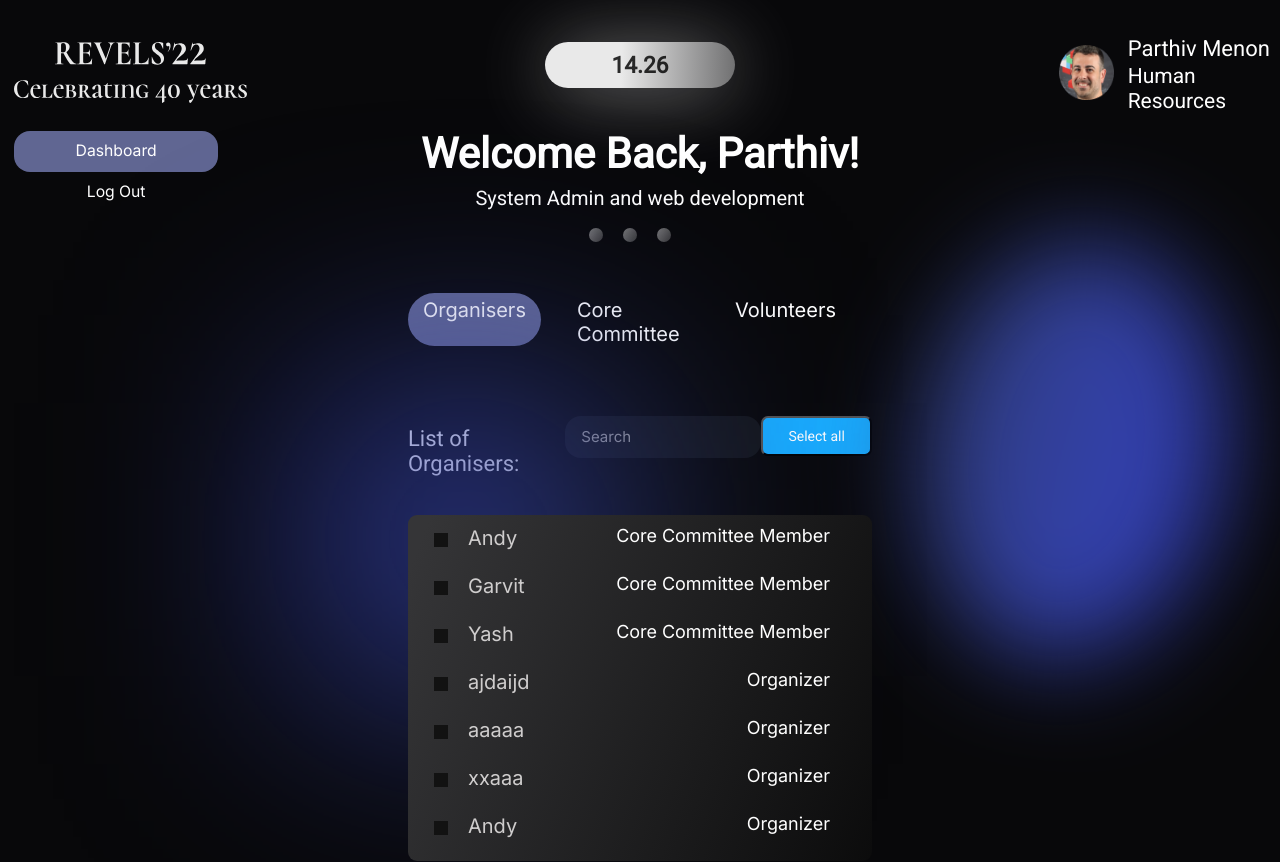
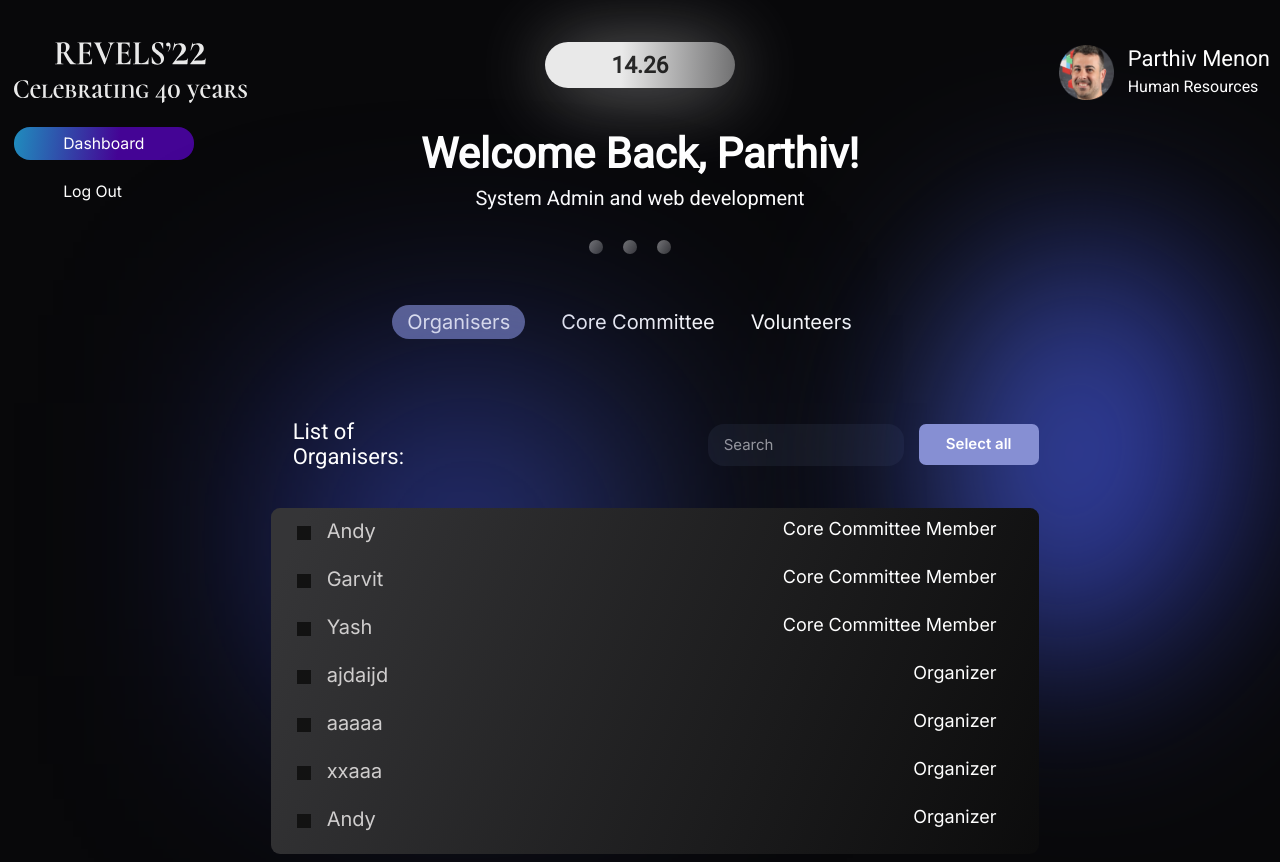
Before and after one commit to adityachandra1/Food-Token-Generator-API-Revels-2022, a React (Create React App) app in the folder new_client/: page /dashboard in a window 1280 px wide. Shown: the top 862 px of the page. Built offline with nearby package versions, Linux system fonts and the light colour scheme.

Commit message:
DashboardCss fixed

```diff
--- a/new_client/src/pages/CSS/DashboardPage.css
+++ b/new_client/src/pages/CSS/DashboardPage.css
@@ -52,6 +52,6 @@
     top: 30vh;
     border-radius: 50%;
     background: linear-gradient( 97.61deg, #3542d3 -18.04%, #303e7c 95.17%, #303e7c 188.52%);
-    filter: blur(50.473px);
+    filter: blur(90.473px);
     transform: rotate(-171.18deg);
 }
--- a/new_client/src/pages/CSS/GenTokens.css
+++ b/new_client/src/pages/CSS/GenTokens.css
@@ -97,7 +97,7 @@
     border: none;
 }
 
-.container {
+.gentokens-page .container {
     padding-top: 30px;
     width: 40vw;
     margin: auto;
--- a/new_client/src/pages/components/DashboardContent.jsx
+++ b/new_client/src/pages/components/DashboardContent.jsx
@@ -41,10 +41,10 @@ function DashboardContent({ USERS }) {
           Volunteers
         </a>
       </div>
-      <div className="list d-flex flex-column justify-content-center align-content-center">
-        <div className="list-header d-flex flex-row justify-content-center">
+      <div className="list d-flex flex-column justify-content-center align-self-end">
+        <div className="list-header d-flex flex-row">
           <h3 className="list-heading">List of Organisers:</h3>
-          <div className="search-bar d-flex flex-column align-items-center mx-auto">
+          <div className="search-bar d-flex flex-row align-items-center mx-auto">
             <label htmlFor="search-input"></label>
             <input
               type="search"
@@ -55,18 +55,18 @@ function DashboardContent({ USERS }) {
               name="search-input"
               placeholder="Search"
             />
+            <button className="search-btn">Select all</button>
           </div>
-          <button className="search-btn">Select all</button>
         </div>
-        <div className="user-box d-flex flex-column justify-content-between">
+        <div className="users-box d-flex flex-column justify-content-between">
           {foundUsers && foundUsers.length > 0 ? (
             foundUsers.map((user) => (
-              <li key={user.id} className="user">
-                <div className="user-id">
-                  <input type="checkbox" id="user-id-checkbox" />
+              <li key={user.id} className="User">
+                <div className="User-id">
+                  <input type="checkbox" id="User-id-checkbox" />
                 </div>
-                <div className="user-name">{user.name}</div>
-                <div className="user-role">{user.role} </div>
+                <div className="User-name">{user.name}</div>
+                <div className="User-role">{user.role} </div>
               </li>
             ))
           ) : (
--- a/new_client/src/pages/components/Sidebar.jsx
+++ b/new_client/src/pages/components/Sidebar.jsx
@@ -4,11 +4,12 @@ import "./css/Sidebar.css";
 function Sidebar() {
   return (
     <div className="sidebar-container">
-      <a className="btn active" href="/">
+      <a className="sidebar-btn active-sidebar-btn" href="/">
         Dashboard
       </a>
       <br />
-      <a className="btn" href="/">
+      <br />
+      <a className="sidebar-btn" href="/">
         Log Out
       </a>
     </div>
--- a/new_client/src/pages/components/css/DashboardContent.css
+++ b/new_client/src/pages/components/css/DashboardContent.css
@@ -20,9 +20,6 @@
 
 .categories {
     margin-top: 4em;
-    /* display: flex;
-    flex-direction: row;
-    justify-content: center; */
 }
 
 .category {
@@ -35,6 +32,12 @@
     color: #ffffff;
 }
 
+.category:hover,
+.category:focus {
+    text-decoration: none;
+    color: #fff;
+}
+
 .active-category {
     margin-top: -5px;
     background: rgba(96, 102, 146, 1);
@@ -42,17 +45,19 @@
     padding: 5px 15px;
 }
 
+.list {
+    width: 60vw;
+}
+
 .list-header {
     margin-top: 5em;
     margin-bottom: 1em;
-    /* display: flex;
-    flex-direction: row;
-    justify-content: center; */
 }
 
 .list-heading {
-    /* width: 10em; */
-    /* margin-right: 2em; */
+    width: 10em;
+    z-index: 2;
+    margin-right: 12em;
     margin-top: 10px;
     font-family: "Inter";
     font-style: normal;
@@ -60,13 +65,11 @@
     font-size: 22px;
     line-height: 25px;
     color: #cfcdcd;
+    margin-left: 1em;
 }
 
 .search-bar {
     margin-right: 1em;
-    /* display: flex;
-    flex-direction: column;
-    align-items: center; */
 }
 
 .searchInput {
@@ -91,22 +94,25 @@
 }
 
 .search-btn {
-    background: #18acff;
+    background: #868fd3;
+    font-family: "Inter";
+    font-style: normal;
+    font-weight: 600;
+    font-size: 15px;
+    line-height: 24px;
     width: 120px;
     height: 40.31px;
     padding: 0px 18px;
     border-radius: 7px;
+    z-index: 2;
+    border: none;
+    margin-left: 1em;
 }
 
-.user-box {
+.dashboard-part .users-box {
     margin-top: 1em;
-    /* margin-left: 0em; */
-    /* display: flex;
-    align-self: center;
-    align-content: center;
-    justify-content: flex-start;
-    flex-direction: column; */
     height: 346px;
+    width: 60vw;
     overflow-y: scroll;
     background: linear-gradient( 111.59deg, #353537 3.77%, rgba(196, 196, 196, 0) 127.39%);
     background-size: cover;
@@ -115,7 +121,7 @@
     border-radius: 9px;
 }
 
-.user {
+.User {
     list-style: none;
     display: flex;
     justify-content: space-between;
@@ -124,7 +130,7 @@
     color: white;
 }
 
-.user-id {
+.User-id {
     margin-right: 20px;
     position: relative;
     width: fit-content;
@@ -157,7 +163,7 @@ input[type="checkbox"]:checked {
     margin-top: 7px;
 }
 
-.user-name {
+.User-name {
     z-index: 2;
     position: relative;
     width: fit-content;
@@ -169,7 +175,7 @@ input[type="checkbox"]:checked {
     color: rgba(207, 205, 205, 1);
 }
 
-.user-role {
+.User-role {
     margin-left: auto;
     position: relative;
     width: fit-content;
@@ -184,7 +190,7 @@ input[type="checkbox"]:checked {
 }
 
 .mini-text {
-    margin-left: 1em;
+    margin-left: 2em;
     margin-top: 10px;
     font-family: "Inter";
     font-style: normal;
@@ -209,5 +215,6 @@ input[type="checkbox"]:checked {
     font-size: 20px;
     line-height: 24px;
     padding: 5px;
+    z-index: 2;
     color: #ffffff;
 }
--- a/new_client/src/pages/components/css/ProfileContent.css
+++ b/new_client/src/pages/components/css/ProfileContent.css
@@ -9,7 +9,6 @@
     display: flex;
     flex-direction: column;
     padding-left: 14px;
-    margin-top: -10px;
 }
 
 .profile-user-name {
@@ -26,7 +25,7 @@
     font-family: "Inter";
     font-style: normal;
     font-weight: 500;
-    font-size: 21px;
+    font-size: 16px;
     line-height: 25px;
     color: #dddddd;
 }
--- a/new_client/src/pages/components/css/Sidebar.css
+++ b/new_client/src/pages/components/css/Sidebar.css
@@ -2,7 +2,7 @@
     margin-left: 1em;
 }
 
-.btn {
+.sidebar-btn {
     width: 12.97em;
     border-radius: 16px;
     padding: 0.45em 3.125em;
@@ -15,11 +15,11 @@
     border: transparent;
 }
 
-.btn:hover {
+.sidebar-btn:hover {
     text-decoration: none;
     color: #ffffff;
 }
 
-.active {
+.active-sidebar-btn {
     background: linear-gradient( 97.24deg, #1f8ebe -0.43%, #440495 58.09%, #440495 102.73%, rgba(33, 182, 230, 0.628826) 146.25%);
 }
```
